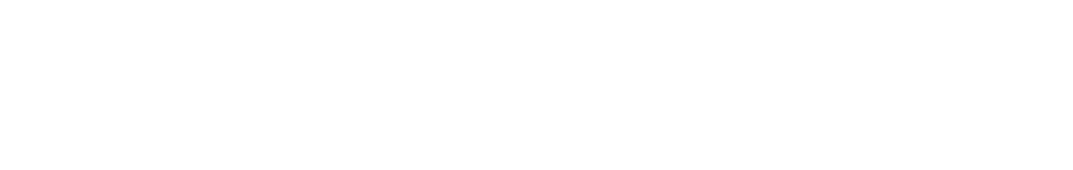
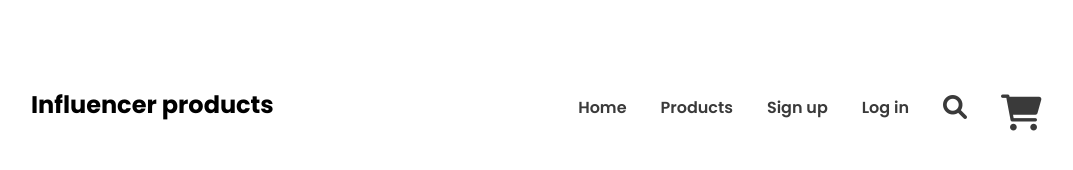
Before and after one commit to thowhidulislam/influencer-gear, a plain HTML site: page index.html in a window 1280 px wide. Shown: the whole page, without its empty margins (89-1162 px from the left). Drawn offline with Linux system fonts and the light colour scheme.

Commit message:
nav added

```diff
--- a/css/style.css
+++ b/css/style.css
@@ -0,0 +1,71 @@
+/* font */
+@import url('https://fonts.googleapis.com/css2?family=Poppins:wght@400;500;600;700&display=swap');
+
+* {
+    margin: 0;
+    padding: 0;
+    box-sizing: border-box;
+}
+
+/* common styles and utilities */
+body {
+    font-family: 'Poppins', sans-serif;
+}
+
+.container {
+    max-width: 100%;
+    padding: 0 120px;
+}
+
+/* ---------------------
+    header style
+------------------------ */
+nav {
+    display: flex;
+    justify-content: space-between;
+    /* height: 80px;
+    align-items: center; */
+
+}
+
+.brand-name {
+    margin-top: 87px;
+}
+
+.brand-title {
+    font-size: 24px;
+    font-weight: 700;
+}
+
+.navigation {
+    display: flex;
+    /* align-items: center; */
+    margin-top: 95px;
+
+}
+
+.navigation li {
+    list-style: none;
+    margin-right: 34px;
+    height: 36px;
+}
+
+.navigation li a {
+    text-decoration: none;
+    color: #3A3A3A;
+    font-size: 16px;
+    font-weight: 600;
+}
+
+.fa-search {
+    font-size: 24px;
+    width: 24px;
+    height: 24px;
+    vertical-align: text-bottom;
+}
+
+.fa-shopping-cart {
+    font-size: 36px;
+    width: 36px;
+    height: 36px;
+}
--- a/index.html
+++ b/index.html
@@ -7,13 +7,39 @@
     <meta name="viewport" content="width=device-width, initial-scale=1.0">
     <title>Influencer Gear</title>
     <!-- font awesome -->
-    <script src="https://kit.fontawesome.com/b5f353ac79.js" crossorigin="anonymous"></script>
+    <link rel="stylesheet" href="https://cdnjs.cloudflare.com/ajax/libs/font-awesome/6.0.0-beta3/css/all.min.css"
+        integrity="sha512-Fo3rlrZj/k7ujTnHg4CGR2D7kSs0v4LLanw2qksYuRlEzO+tcaEPQogQ0KaoGN26/zrn20ImR1DfuLWnOo7aBA=="
+        crossorigin="anonymous" referrerpolicy="no-referrer" />
     <!-- stylesheet -->
     <link rel="stylesheet" href="css/style.css">
 </head>
 
 <body>
-
+    <!-- header start -->
+    <header>
+        <nav class="container">
+            <div class="brand-name">
+                <h1 class="brand-title">Influencer products</h1>
+            </div>
+            <ul class="navigation">
+                <li><a href="">Home</a></li>
+                <li><a href="">Products</a></li>
+                <li><a href="">Sign up</a></li>
+                <li><a href="">Log in</a></li>
+                <li>
+                    <a href="">
+                        <i class="fas fa-search"></i>
+                    </a>
+                </li>
+                <li>
+                    <a href="">
+                        <i class="fas fa-shopping-cart"></i>
+                    </a>
+                </li>
+            </ul>
+        </nav>
+    </header>
+    <!-- header end -->
 </body>
 
 </html>
```
